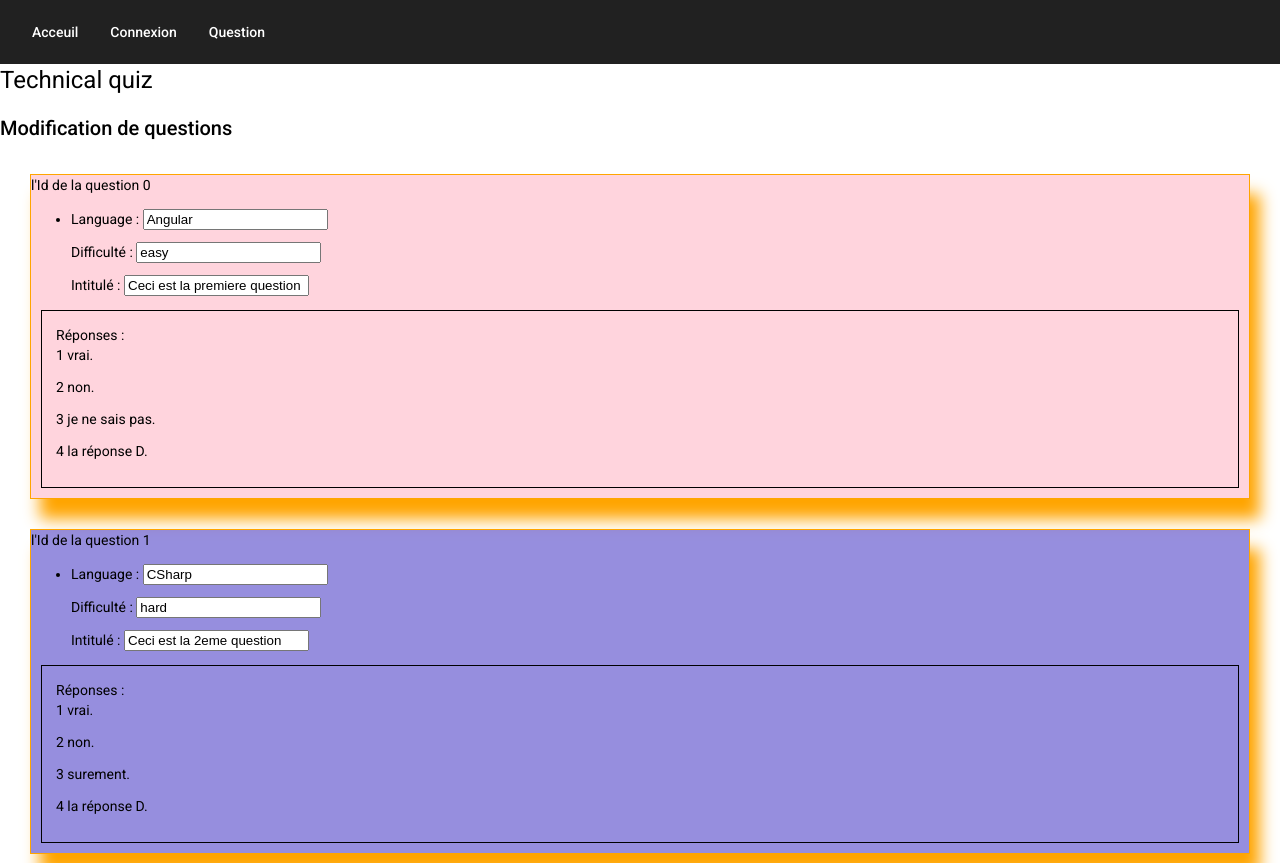
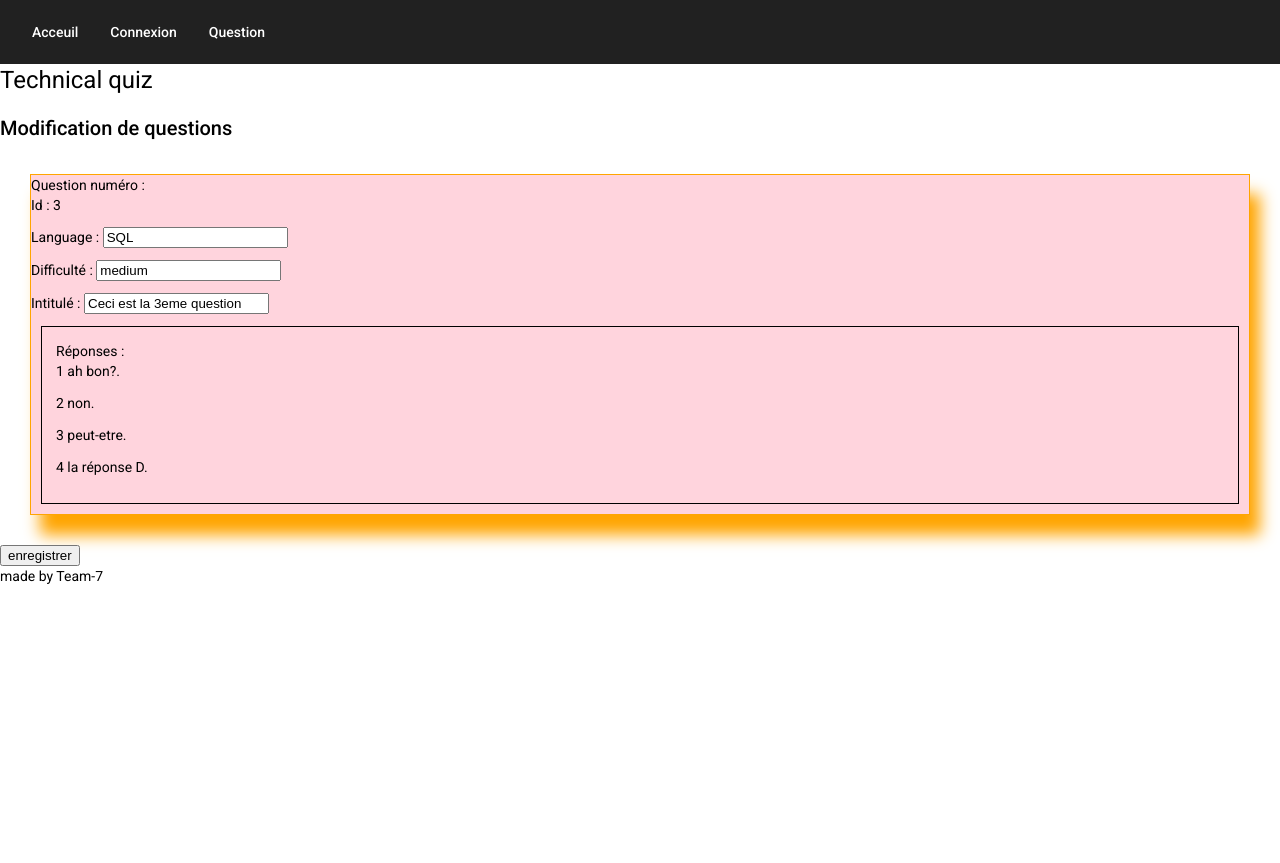
Before and after one commit to FlorianGermain/TechnicalQuizToolFrontEnd, an Angular app: page /edit-question in a window 1280 px wide. Shown: the top 863 px of the page. After the commit the page ends 800 px from the top, so only its background shows below. Built offline with nearby package versions, Linux system fonts and the light colour scheme.

Commit message:
editing edit-question component

```diff
--- a/src/app/edit-question/edit-question.component.html
+++ b/src/app/edit-question/edit-question.component.html
@@ -1,19 +1,18 @@
 <h2>Modification de questions</h2>
 
-<form #userForm="ngForm">
+<form (ngSubmit)="onSaveQuestion(userForm.value)" #userForm="ngForm">
 
-    <div [ngClass]="{BoxQuestionClass : true , bckgndColorBlue:impair}" *ngFor="let question of questions; index as i; odd as impair">
-        <label>l'Id de la question {{i}} </label>
-        <ul>
-            <li >
+    <div [ngClass]="{BoxQuestionClass : true }" >
+        <label>Question numéro :   </label>
+
+            <p> Id : {{question.id}}</p>
                 <!-- <p> Language : {{question.langage}}.</p> -->
-                <p> Language : <input name={{question.langage}} [(ngModel)]="question.langage"></p>
-                <p> Difficulté : <input name={{question.difficulty}} [(ngModel)]="question.difficulty"></p>
+                <p> Language : <input name=langage [(ngModel)]="question.langage"></p>
+                <p> Difficulté : <input name=difficulty [(ngModel)]="question.difficulty"></p>
                 <!-- <p> name : {{question.name}}.</p> -->
-                <p> Intitulé : <input name={{question.name}} [(ngModel)]="question.name"> </p>
+                <p> Intitulé : <input name=name [(ngModel)]="question.name"> </p>
 
-            </li>
-        </ul>
+
 
         <div [ngClass]="{reponseClass : true}">
             <label>Réponses : </label>
@@ -26,3 +25,31 @@
 
     <button type="submit">enregistrer</button>
 </form>
+
+
+
+<!-- <form (ngSubmit)="onSaveQuestion(userForm.value)" #userForm="ngForm">
+
+    <div [ngClass]="{BoxQuestionClass : true , bckgndColorBlue:impair}" *ngFor="let question of questions; index as i; odd as impair">
+        <label>Question numéro :  {{i}} </label>
+
+            <p> Id : {{question.id}}</p>
+                 <p> Language : {{question.langage}}.</p>
+                <p> Language : <input name={{question.langage}} [(ngModel)]="question.langage"></p>
+                <p> Difficulté : <input name={{question.difficulty}} [(ngModel)]="question.difficulty"></p>
+                 <p> name : {{question.name}}.</p>
+                <p> Intitulé : <input name={{question.name}} [(ngModel)]="question.name"> </p>
+
+
+
+        <div [ngClass]="{reponseClass : true}">
+            <label>Réponses : </label>
+            <p *ngFor="let answer of question.answers; index as j"> {{j+1}} {{answer}}.</p>
+            -- <p *ngFor="let answer of question.answers; index as j"> {{j+1}} <input name={{answer}} [(ngModel)]="answer"></p> --
+
+        </div>
+
+    </div>
+
+    <button type="submit">enregistrer</button>
+</form> -->
--- a/src/app/edit-question/edit-question.component.ts
+++ b/src/app/edit-question/edit-question.component.ts
@@ -1,5 +1,6 @@
 import { Component, OnInit } from '@angular/core';
 import { QuestionService } from 'src/services/question.service';
+import { Question } from '../models/question';
 
 @Component({
   selector: 'tqt-edit-question',
@@ -8,13 +9,26 @@ import { QuestionService } from 'src/services/question.service';
 })
 export class EditQuestionComponent implements OnInit {
   questions : any=[];
+  question : Question = new Question(4,"Angular","easy","Ceci est la 4eme question",["ah?","non","peut-etre","la réponse D"]);
 
   constructor(private questionService:QuestionService) { }
 
   ngOnInit(): void {
     this.questions = this.questionService.get();
+    this.SelectQuestion();
+  }
+
+  SelectQuestion(){
+    this.question = this.questions[2];
   }
 
 
+  onSaveQuestion(obj){
+    console.log("objet question :");
+    console.log(this.question);
+
+
+
+  }
 
 }
```
